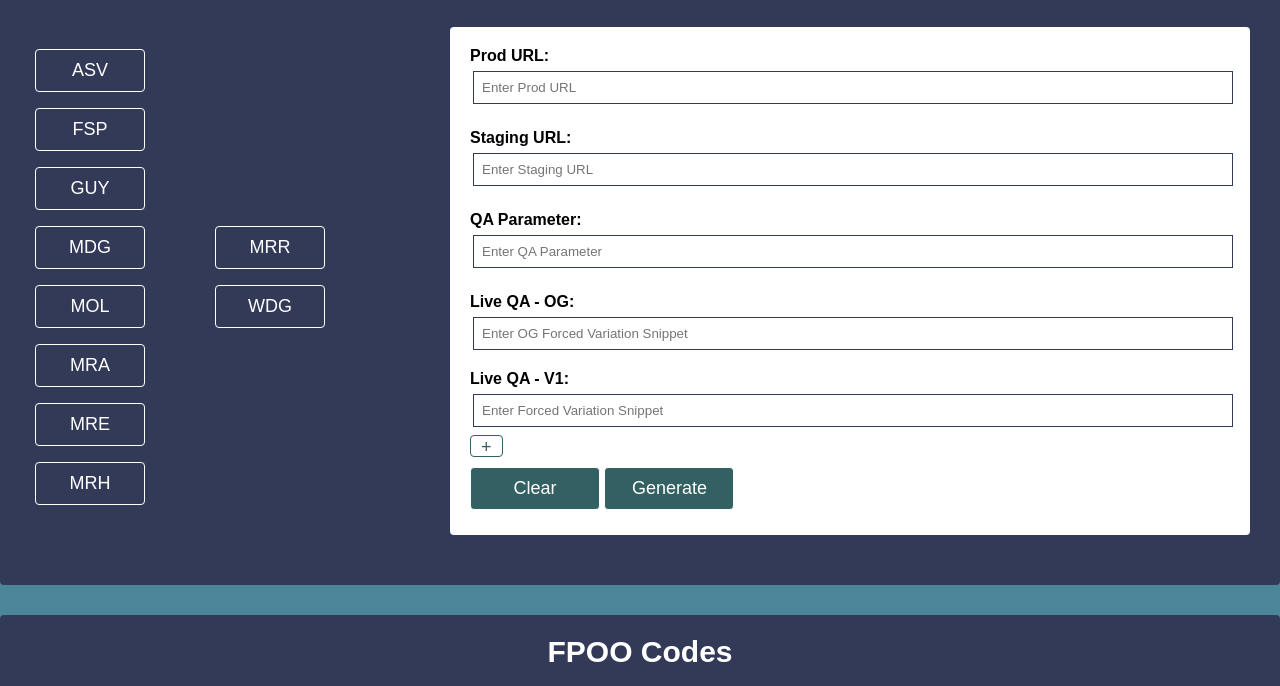
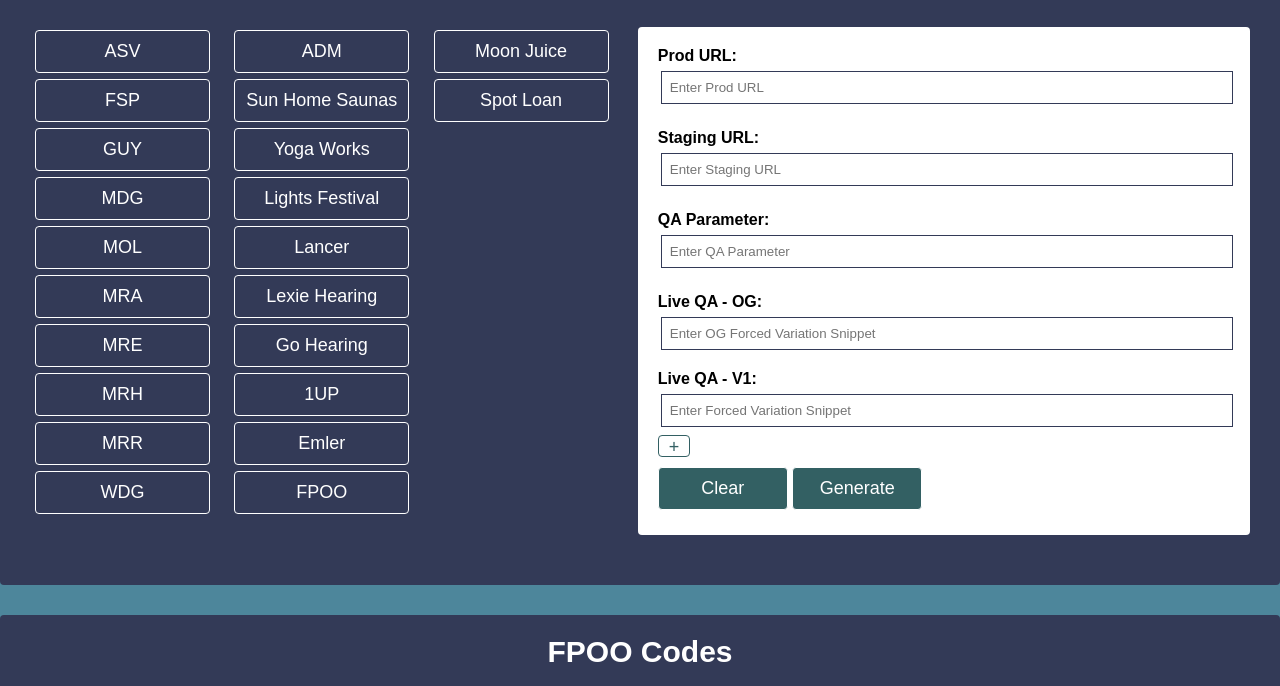
Before and after one commit to lacey-griffith/qa-tools, a plain HTML site: page index.html in a window 1280 px wide. Shown: the part 77-763 px from the top of the page. Drawn offline with nearby package versions, Linux system fonts and the light colour scheme.

Commit message:
added additional clients to url gen

```diff
--- a/index.html
+++ b/index.html
@@ -25,7 +25,7 @@
     <section id="url-generator" class="tool">
         <h4>Live QA URL Generator</h4>
         <div class="tool-inner">
-            <div id="brand-buttons"></div>
+            <div id="brand-buttons" class="brand-btn-container"></div>
 
             <div class="url-generator-inner tool-body">
                 <div>
--- a/script.js
+++ b/script.js
@@ -1,66 +1,164 @@
 /* * * * * * * * */
 /* QA URL GENERATOR */
 /* * * * * * * * */
-let brands = [{
+let brands = [
+    /* NBLY */
+    {
     brand_handle: 'aire-serve',
-    brand : 'ASV',
+    brand: 'ASV',
     conceptID: 3,
     prod: 'https://www.aireserv.com/',
-    stage: 'https://dig-www-nei-asv-stage.nblytest.com/'
-},{
+    stage: 'https://dig-www-nei-asv-stage.nblytest.com/',
+    neighborly: true
+}, {
     brand_handle: 'five-star-painting',
-    brand : 'FSP',
+    brand: 'FSP',
     conceptID: 4,
     prod: 'https://www.fivestarpainting.com/',
-    stage: 'https://dig-www-nei-fsp-stage.nblytest.com/'
-},{
+    stage: 'https://dig-www-nei-fsp-stage.nblytest.com/',
+    neighborly: true
+}, {
     brand_handle: 'grounds-guys',
-    brand : 'GUY',
+    brand: 'GUY',
     conceptID: 6,
     prod: 'https://www.groundsguys.com/',
-    stage: 'https://dig-www-nei-guy-stage.nblytest.com/'
-},{
+    stage: 'https://dig-www-nei-guy-stage.nblytest.com/',
+    neighborly: true
+}, {
     brand_handle: 'glass-doctor',
-    brand : 'MDG',
+    brand: 'MDG',
     conceptID: 5,
     prod: 'https://www.glassdoctor-us.com/',
-    stage: 'https://develop-dwyr-mdg.pantheonsite.io/'
-},{
+    stage: 'https://develop-dwyr-mdg.pantheonsite.io/',
+    neighborly: true
+}, {
     brand_handle: 'molly-maid',
-    brand : 'MOL',
+    brand: 'MOL',
     conceptID: 1,
     prod: 'https://www.mollymaid.com/',
-    stage: 'https://dig-www-nei-mly-stage.nblytest.com/'
-},{
+    stage: 'https://dig-www-nei-mly-stage.nblytest.com/',
+    neighborly: true
+}, {
     brand_handle: 'mr-appliance',
-    brand : 'MRA',
+    brand: 'MRA',
     conceptID: 8,
     prod: 'https://www.mrappliance.com/',
-    stage: 'https://dig-www-nei-mra-stage.nblytest.com/'
-},{
+    stage: 'https://dig-www-nei-mra-stage.nblytest.com/',
+    neighborly: true
+}, {
     brand_handle: 'mr-electric',
-    brand : 'MRE',
+    brand: 'MRE',
     conceptID: 9,
     prod: 'https://mrelectric.com/',
-    stage: 'https://dig-www-nei-mre2.nblyprod.com/'
-},{
+    stage: 'https://dig-www-nei-mre2.nblyprod.com/',
+    neighborly: true
+}, {
     brand_handle: 'mr-handyman',
-    brand : 'MRH',
+    brand: 'MRH',
     conceptID: 2,
     prod: 'https://www.mrhandyman.com/',
-    stage: 'https://dig-www-nei-mrh-stage.nblytest.com/'
-},{
+    stage: 'https://dig-www-nei-mrh-stage.nblytest.com/',
+    neighborly: true
+}, {
     brand_handle: 'mr-rooter',
-    brand : 'MRR',
+    brand: 'MRR',
     conceptID: 10,
     prod: 'https://www.mrrooter.com/',
-    stage: 'https://dig-www-nei-mrr-stage.nblytest.com/'
+    stage: 'https://dig-www-nei-mrr-stage.nblytest.com/',
+    neighborly: true
 },{
     brand_handle: 'window-genie',
-    brand : 'WDG',
+    brand: 'WDG',
     conceptID: 16,
     prod: 'https://www.windowgenie.com/',
-    stage: 'https://dig-www-nei-wdg2-stage.nblytest.com/'
+    stage: 'https://dig-www-nei-wdg2-stage.nblytest.com/',
+    neighborly: true
+},
+/* NON NBLY */
+{
+    brand_handle: 'adm',
+    brand: 'ADM',
+    conceptID: 0,
+    prod: 'https://www.adm.com/',
+    stage: '',
+    neighborly: false
+},{
+    brand_handle: 'sun-home-saunas',
+    brand: 'Sun Home Saunas',
+    conceptID: 0,
+    prod: 'https://www.sunhomesaunas.com/',
+    stage: '',
+    neighborly: false
+},{
+    brand_handle: 'yoga-works',
+    brand: 'Yoga Works',
+    conceptID: 0,
+    prod: 'https://www.yogaworks.com/',
+    stage: '',
+    neighborly: false
+},{
+    brand_handle: 'lights-feest',
+    brand: 'Lights Festival',
+    conceptID: 0,
+    prod: 'https://www.thelightsfest.com/',
+    stage: '',
+    neighborly: false
+},{
+    brand_handle: 'lancer-skincare',
+    brand: 'Lancer',
+    conceptID: 0,
+    prod: 'https://www.lancerskincare.com/',
+    stage: '',
+    neighborly: false
+},{
+    brand_handle: 'lexie-hearing',
+    brand: 'Lexie Hearing',
+    conceptID: 0,
+    prod: 'https://www.lexiehearing.com/us',
+    stage: '',
+    neighborly: false
+},{
+    brand_handle: 'go-hearing',
+    brand: 'Go Hearing',
+    conceptID: 0,
+    prod: 'https://www.gohearing.com/',
+    stage: '',
+    neighborly: false
+},{
+    brand_handle: '1up-nutrition',
+    brand: '1UP',
+    conceptID: 0,
+    prod: 'https://www.1upnutrition.com/',
+    stage: '',
+    neighborly: false
+},{
+    brand_handle: 'emler-swim-school',
+    brand: 'Emler',
+    conceptID: 0,
+    prod: 'https://www.emlerswimschool.com/',
+    stage: '',
+    neighborly: false
+},{
+    brand_handle: 'fresh-pressed-olive-oil',
+    brand: 'FPOO',
+    conceptID: 0,
+    prod: 'https://www.freshpressedoliveoil.com/',
+    stage: '',
+    neighborly: false
+},{
+    brand_handle: 'moon-juice',
+    brand: 'Moon Juice',
+    conceptID: 0,
+    prod: 'https://www.moonjuice.com/',
+    stage: '',
+    neighborly: false
+},{
+    brand_handle: 'spot-loan',
+    brand: 'Spot Loan',
+    conceptID: 0,
+    prod: 'https://www.spotloan.com/',
+    stage: '',
+    neighborly: false
 }];
 
 let variationCount = 2;
@@ -79,7 +177,7 @@
 
     const newInput = document.createElement('input');
     newInput.setAttribute('type', 'text');
-    newInput.setAttribute('id', 'variation-live-qa-' + (variationCount-1));
+    newInput.setAttribute('id', 'variation-live-qa-' + (variationCount - 1));
     newInput.setAttribute('name', 'variation-live-qa[]');
     newInput.setAttribute('placeholder', 'Enter Forced Variation Snippet');
 
@@ -172,21 +270,21 @@
     outputDiv.innerHTML = outputHtml;
 }
 
-
 // Generate buttons for each brand
 function generateBrandButtons() {
-    const brandButtonsDiv = document.getElementById('brand-buttons');
+    const brandDiv = document.getElementById('brand-buttons');
 
     brands.forEach(brand => {
         const button = document.createElement('button');
         button.textContent = brand.brand;
-        button.onclick = () => fillUrls(brand.prod, brand.stage,button);
-        brandButtonsDiv.appendChild(button);
+        button.onclick = () => fillUrls(brand.prod, brand.stage, button);
+
+        brandDiv.appendChild(button);
     });
 }
 
 // Function to fill Prod and Staging URLs
-function fillUrls(prodUrl, stageUrl,button) {
+function fillUrls(prodUrl, stageUrl, button) {
     $('#brand-buttons button.active').removeClass('active');
     button.classList.add('active');
 
@@ -233,13 +331,13 @@
 
 let urls = [{
     name: 'Choose',
-    structure:'placeholder/choose'
-},{
+    structure: 'placeholder/choose'
+}, {
     name: 'SignUp',
-    structure:'/signup/placeholder'
-},{
+    structure: '/signup/placeholder'
+}, {
     name: 'LP',
-    structure:'placeholder/tj'
+    structure: 'placeholder/tj'
 }];
 
 function codes(arr) {
@@ -251,7 +349,7 @@
 function generateFPOOUrls() {
     // Get the input value
     let input = document.getElementById('codes').value;
-    if(input === ''){
+    if (input === '') {
         document.getElementById('codes').insertAdjacentHTML('afterend', '<p class="error-message">Please enter a code</p>');
         return;
     }
@@ -277,16 +375,16 @@
 }
 
 /* clear error messages when input is focused */
-$('input#codes').on('change blur focus', function(){
+$('input#codes').on('change blur focus', function () {
     $('#fpoo-codes .tool-body .error-message').remove();
 });
 
-$('input#prod-url').on('change blur focus', function(){
+$('input#prod-url').on('change blur focus', function () {
     let el = $('input#prod-url').parent().find('.error-message');
     el.remove();
 });
 
-$('input#qa-param').on('change blur focus', function(){
+$('input#qa-param').on('change blur focus', function () {
     let el = $('input#qa-param').parent().find('.error-message');
     el.remove();
 });
@@ -311,7 +409,7 @@
         });
 }
 
-function clearFPOOCodes(){
+function clearFPOOCodes() {
     document.getElementById('codes').value = '';
     document.getElementById('url-output').innerHTML = '';
 }
--- a/style.css
+++ b/style.css
@@ -97,21 +97,23 @@
     justify-content: center;
 }
 
-#brand-buttons {
-    display: flex;
+.brand-btn-container {
+    /*display: flex;
     flex-direction: column;
     justify-content: center;
     align-items: center;
-    flex-wrap: wrap;
+    flex-wrap: nowrap;
+    gap: 10px;*/
     width: 100%;
-    gap: 10px;
     margin-bottom: 20px;
-    max-height: 400px;
     max-width: 800px;
+    height: 300px;
+    overflow: scroll;
+    display: block;
+    text-align: center;
 }
 
-#brand-buttons button {
-    /*flex: 1 0 17%;*/
+.brand-btn-container button {
     background-color: transparent;
     color: #fff;
     border: 1px solid #fff;
@@ -119,17 +121,17 @@
     margin: 3px 5px;
     padding: 10px;
     width: auto;
-    min-width: 140px;
+    min-width: 175px;
     max-height: 50px;
     font-size: 18px;
     cursor: pointer;
 }
 
-#brand-buttons button:hover {
+.brand-btn-container button:hover {
     background-color: #4D869B;
 }
 
-#brand-buttons button.active {
+.brand-btn-container button.active {
     background-color: #4D869B;
 }
 
@@ -181,23 +183,12 @@
 }
 
 @media only screen and (min-width: 650px){
-    #brand-buttons {
-        max-height: 160px;
+   /* .brand-btn-container {
+        min-height: 400px;
+        height: 100%;
         align-items: start;
         flex-direction: row;
-    }
-
-    #brand-buttons button {
-        min-width: 110px;
-    }
-}
-
-@media only screen and (max-width: 400px){
-    #brand-buttons {
-        overflow: scroll;
-        display: block;
-        text-align: center;
-    }
+    }*/
 }
 
 @media only screen and (min-width: 1028px){
@@ -215,12 +206,18 @@
         flex-direction: row;
     }
 
-    #brand-buttons {
-        flex: 25%;
-        flex-direction: column;
+    .brand-btn-container {
         max-height: 500px;
         margin: 0 10px 0 0;
-        max-width: 350px;
+        max-width: 49%;
+        display: flex;
+        flex-direction: column;
+        flex-wrap: wrap;
+        height: 100%;
+    }
+
+    .brand-btn-container button {
+        width: 125px;
     }
 
     .url-generator-inner {
```
Lines whose indentation alone changed are shown as unchanged.
